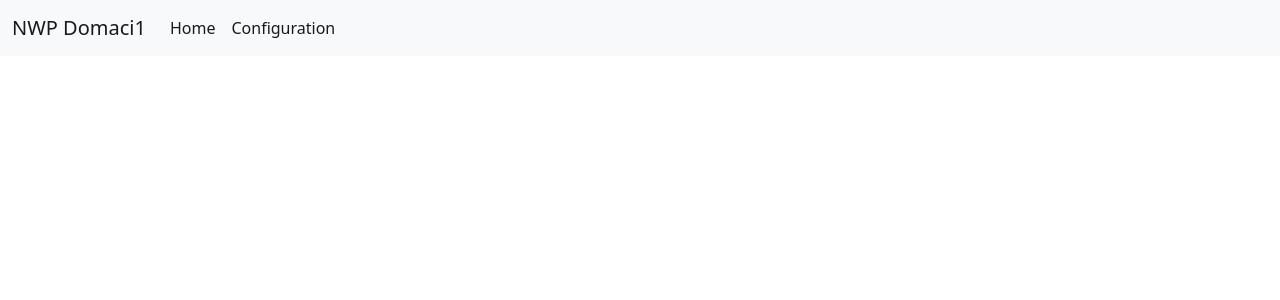
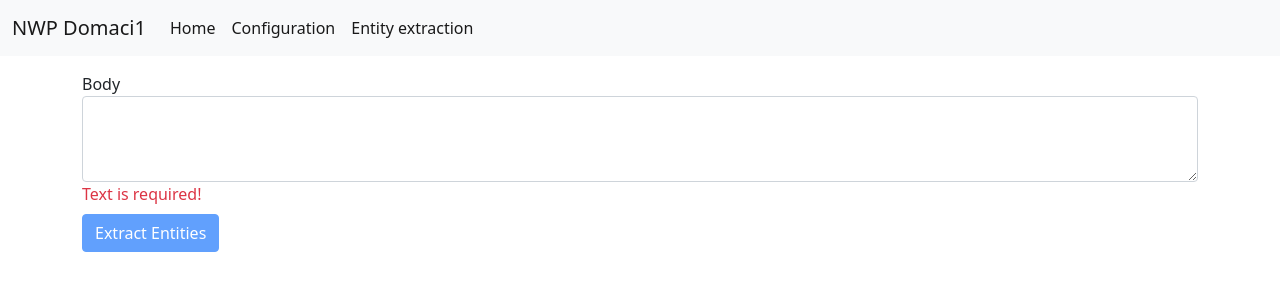
Before and after one commit to sbudimac/Dandelion_API_gui, an Angular app: page /entityExtraction in a window 1280 px wide. Before the commit this address led to /. Shown: the top 300 px of the page. Built offline with nearby package versions, Linux system fonts and the light colour scheme.

Commit message:
Implementirano izvlacenje entiteta bez opcionih parametara.

```diff
--- a/src/app/app-routing.module.ts
+++ b/src/app/app-routing.module.ts
@@ -2,6 +2,7 @@ import { NgModule } from '@angular/core';
 import { RouterModule, Routes } from '@angular/router';
 import {HomeComponent} from "./components/home/home.component";
 import {ConfigurationComponent} from "./components/configuration/configuration.component";
+import {EntityExtractionComponent} from "./components/entity-extraction/entity-extraction.component";
 
 const routes: Routes = [
   {
@@ -11,6 +12,10 @@ const routes: Routes = [
   {
     path: "configuration",
     component: ConfigurationComponent
+  },
+  {
+    path: "entityExtraction",
+    component: EntityExtractionComponent
   }
 ];
 
--- a/src/app/components/app/app.component.html
+++ b/src/app/components/app/app.component.html
@@ -6,6 +6,7 @@
         <div class="navbar-nav">
           <a [routerLink]="'/'" class="nav-link active" aria-current="page">Home</a>
           <a [routerLink]="'/configuration'" class="nav-link active" aria-current="page">Configuration</a>
+          <a [routerLink]="'/entityExtraction'" class="nav-link active" aria-current="page">Entity extraction</a>
         </div>
       </div>
     </div>
--- /dev/null
+++ b/src/app/components/entity-extraction/entity-extraction.component.html
@@ -0,0 +1,19 @@
+<div>
+  <div>
+    <form [formGroup]="textInputForm" (submit)="getEntities()" class="mb-5">
+      <div class="form-group mb-2">
+        <label for="inputTextArea">Body</label>
+        <textarea [(ngModel)]="text" class="form-control" id="inputTextArea" rows="3" [formControlName]="'text'"></textarea>
+        <div class="error-message text-danger" *ngIf="textInputForm.get('text')?.errors?.required"> Text is required! </div>
+      </div>
+      <button [disabled]="!textInputForm.valid" type="submit" class="btn btn-primary">Extract Entities</button>
+    </form>
+  </div>
+  <div *ngIf="!noEntities()">
+    <h2>Entites:</h2>
+    <div *ngFor="let entity of entities;" class="mb-2">
+      <h3>{{entity.title}}</h3>
+      <a [href]="entity.uri" target="_blank">{{entity.uri}}</a>
+    </div>
+  </div>
+</div>
--- /dev/null
+++ b/src/app/components/entity-extraction/entity-extraction.component.ts
@@ -0,0 +1,43 @@
+import { Component, OnInit } from '@angular/core';
+import {EntityExtractionService} from "../../services/entity-extraction.service";
+import {Annotation} from "../../model";
+import {FormBuilder, FormGroup, Validators} from "@angular/forms";
+
+@Component({
+  selector: 'app-entity-extraction',
+  templateUrl: './entity-extraction.component.html',
+  styleUrls: ['./entity-extraction.component.css']
+})
+export class EntityExtractionComponent implements OnInit {
+
+  text: string = ''
+  entities: Annotation[] = []
+  textInputForm: FormGroup;
+
+  constructor(private entityExtraionService: EntityExtractionService, private formBuilder: FormBuilder) {
+    this.textInputForm = this.formBuilder.group({
+      text: ['', [Validators.required, Validators.minLength(3)]]
+    })
+  }
+
+  ngOnInit(): void {
+  }
+
+  blankText(): boolean {
+    return this.text == '';
+
+  }
+
+  noEntities(): boolean {
+    return this.entities.length == 0;
+
+  }
+
+  getEntities(): void {
+    this.entityExtraionService.getEntities(this.textInputForm.get('text')?.value).subscribe((entitieResponse) => {
+      this.textInputForm.reset()
+      this.entities = entitieResponse.annotations
+    })
+  }
+
+}
--- /dev/null
+++ b/src/app/model.ts
@@ -0,0 +1,18 @@
+export interface EntityExtractionResponse {
+  time: number,
+  annotations: Annotation[],
+  lag: string,
+  langConfidence: number,
+  timestamp: Date
+}
+
+export interface Annotation {
+  start: number,
+  end: number,
+  spot: string,
+  confidence: number,
+  id: number,
+  title: string,
+  uri: string,
+  label: string
+}
--- /dev/null
+++ b/src/app/services/entity-extraction.service.ts
@@ -0,0 +1,19 @@
+import { Injectable } from '@angular/core';
+import {environment} from "../../environments/environment";
+import {HttpClient} from "@angular/common/http";
+import {Observable} from "rxjs";
+import {EntityExtractionResponse} from "../model";
+
+@Injectable({
+  providedIn: 'root'
+})
+export class EntityExtractionService {
+
+  private readonly apiUrl = environment.dandelionApi
+
+  constructor(private httpClient: HttpClient) { }
+
+  getEntities(text: string): Observable<EntityExtractionResponse> {
+    return this.httpClient.get<EntityExtractionResponse>(`${this.apiUrl}/nex/v1/?text=${text}&token=${localStorage.getItem('token')}`)
+  }
+}
--- a/src/environments/environment.ts
+++ b/src/environments/environment.ts
@@ -3,7 +3,8 @@
 // The list of file replacements can be found in `angular.json`.
 
 export const environment = {
-  production: false
+  production: false,
+  dandelionApi: 'https://api.dandelion.eu/datatxt'
 };
 
 /*
```
Also changed, not shown: src/app/app.module.ts (+8 -3 lines), src/app/components/entity-extraction/entity-extraction.component.css (added).
